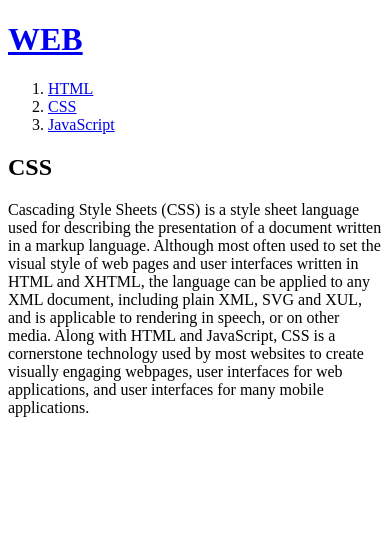
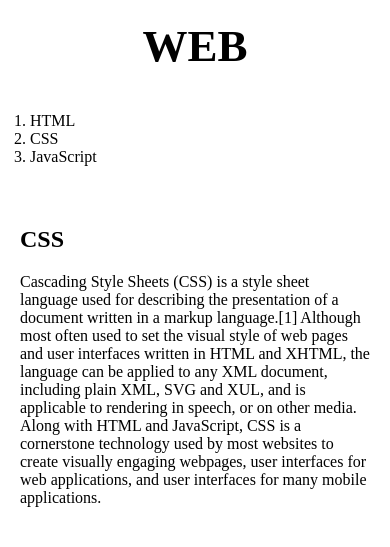
Before and after one commit to webdevtutorial/coohde-WEB1, a plain HTML site: page 2.html in a window 390 px wide. Drawn offline with Linux system fonts and the light colour scheme.

Commit message:
Update code

```diff
--- a/2.html
+++ b/2.html
@@ -1,19 +1,32 @@
-<!doctype html>
+<!DOCTYPE html>
 <html>
   <head>
-  <title>WEB1 - CSS</title>
-  <meta charset="utf-8">
+    <title>WEB - CSS</title>
+    <meta charset="utf-8" />
+    <link rel="stylesheet" href="style.css" />
   </head>
   <body>
     <h1><a href="index.html">WEB</a></h1>
+    <div id="grid">
       <ol>
         <li><a href="1.html">HTML</a></li>
         <li><a href="2.html">CSS</a></li>
         <li><a href="3.html">JavaScript</a></li>
       </ol>
+      <div id="article">
         <h2>CSS</h2>
         <p>
-    Cascading Style Sheets (CSS) is a style sheet language used for describing the presentation of a document written in a markup language. Although most often used to set the visual style of web pages and user interfaces written in HTML and XHTML, the language can be applied to any XML document, including plain XML, SVG and XUL, and is applicable to rendering in speech, or on other media. Along with HTML and JavaScript, CSS is a cornerstone technology used by most websites to create visually engaging webpages, user interfaces for web applications, and user interfaces for many mobile applications.
+          Cascading Style Sheets (CSS) is a style sheet language used for
+          describing the presentation of a document written in a markup
+          language.[1] Although most often used to set the visual style of web
+          pages and user interfaces written in HTML and XHTML, the language can
+          be applied to any XML document, including plain XML, SVG and XUL, and
+          is applicable to rendering in speech, or on other media. Along with
+          HTML and JavaScript, CSS is a cornerstone technology used by most
+          websites to create visually engaging webpages, user interfaces for web
+          applications, and user interfaces for many mobile applications.
         </p>
+      </div>
+    </div>
   </body>
 </html>
--- /dev/null
+++ b/style.css
@@ -0,0 +1,39 @@
+body {
+  margin: 0;
+}
+a {
+  color: black;
+  text-decoration: none;
+}
+h1 {
+  font-size: 45px;
+  text-align: center;
+  border-bottom: 1px solid gray;
+  margin: 0;
+  padding: 20px;
+}
+#grid {
+  display: grid;
+  grid-template-columns: 150px 3fr;
+}
+#grid ol {
+  border-right: 1px solid gray;
+  width: 100px;
+  margin: 0;
+  padding: 20px;
+  padding-left: 30px;
+}
+#grid #article {
+  padding: 20px;
+}
+@media (max-width: 600px) {
+  #grid {
+    display: block;
+  }
+  #grid ol {
+    border-right: none;
+  }
+  h1 {
+    border-bottom: none;
+  }
+}
```
Also changed, not shown: 1.html (+2 -0 lines), 3.html (+14 -3 lines), box.html (added, +28 -0 lines), grid.html (added, +32 -0 lines), index.html (+12 -3 lines), mediaquery.html (added, +21 -0 lines). Lines whose indentation alone changed are shown as unchanged.
